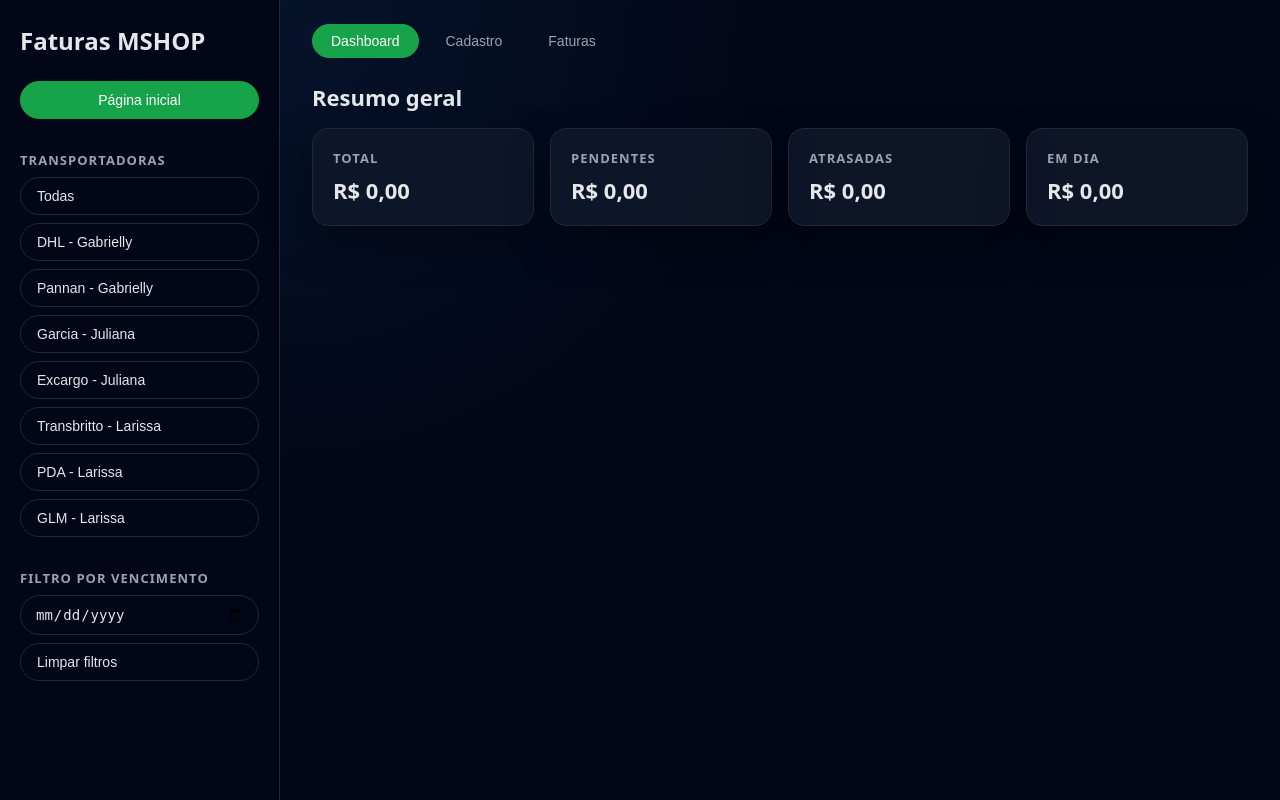
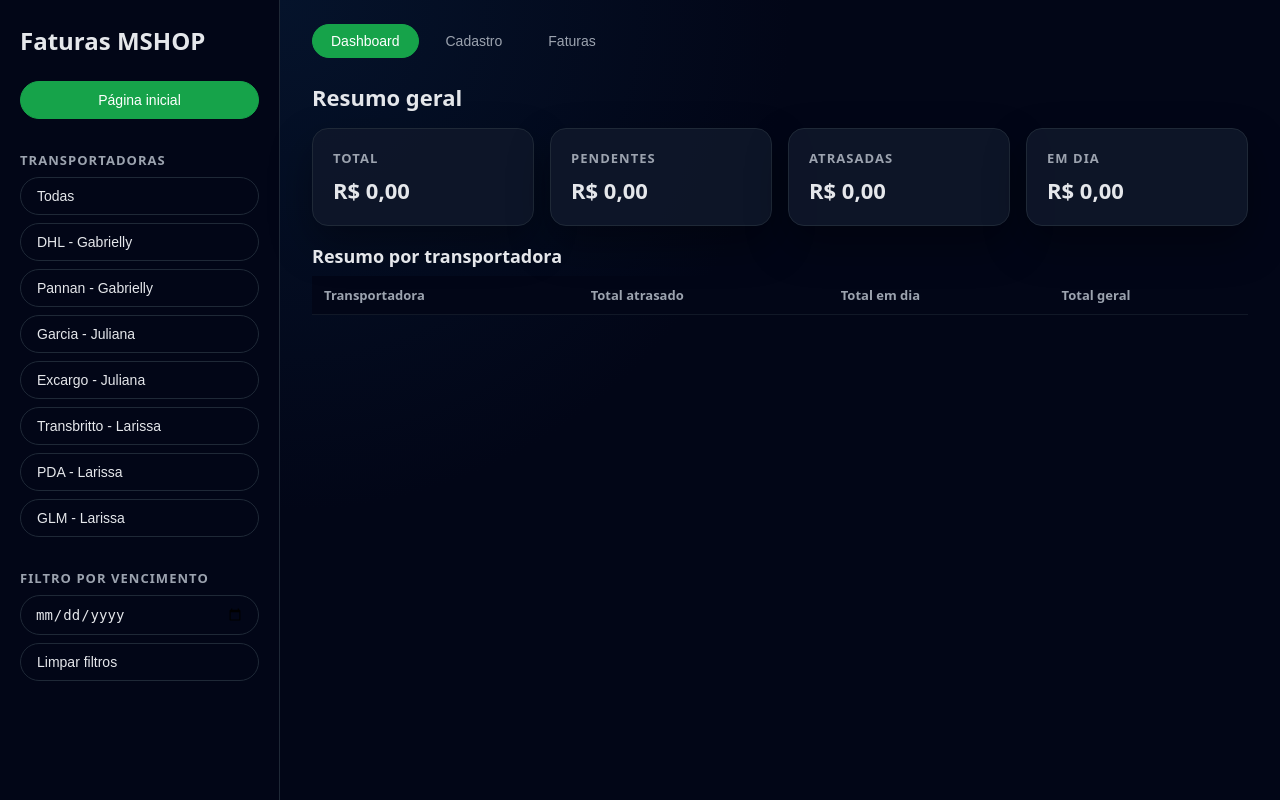
Before and after one commit to abnermayconoli-max/Faturas-MSHOP-, a FastAPI app: page / in a window 1280 px wide. Run offline with FastAPI, Linux system fonts and the light colour scheme; data that the repository does not hold is empty.

Commit message:
Update index.html

```diff
--- a/templates/index.html
+++ b/templates/index.html
@@ -82,6 +82,24 @@
                     <p id="cardEmDia">R$ 0,00</p>
                 </div>
             </div>
+
+            <!-- NOVA TABELA DE RESUMO POR TRANSPORTADORA -->
+            <section class="table-section">
+                <h2>Resumo por transportadora</h2>
+                <table class="tabela">
+                    <thead>
+                    <tr>
+                        <th>Transportadora</th>
+                        <th>Total atrasado</th>
+                        <th>Total em dia</th>
+                        <th>Total geral</th>
+                    </tr>
+                    </thead>
+                    <tbody id="tbodyResumoTransportadoras">
+                    <!-- preenchido via JS -->
+                    </tbody>
+                </table>
+            </section>
         </section>
 
         <!-- CADASTRO -->
@@ -130,7 +148,6 @@
 
         <!-- FATURAS -->
         <section id="faturasSection" class="section">
-            <!-- FILTROS DA ABA FATURAS -->
             <header class="filtros-header">
                 <div class="field-group">
                     <label for="buscaNumero">Buscar nº de fatura:</label>
@@ -144,16 +161,6 @@
                         <span>a</span>
                         <input type="date" id="filtroDataFimFaturas" />
                     </div>
-                </div>
-
-                <div class="field-group">
-                    <label for="filtroStatus">Status:</label>
-                    <select id="filtroStatus">
-                        <option value="">Todos</option>
-                        <option value="pendente">Pendente</option>
-                        <option value="pago">Pago</option>
-                        <option value="atrasado">Atrasado</option>
-                    </select>
                 </div>
 
                 <div class="filtros-actions">
```
